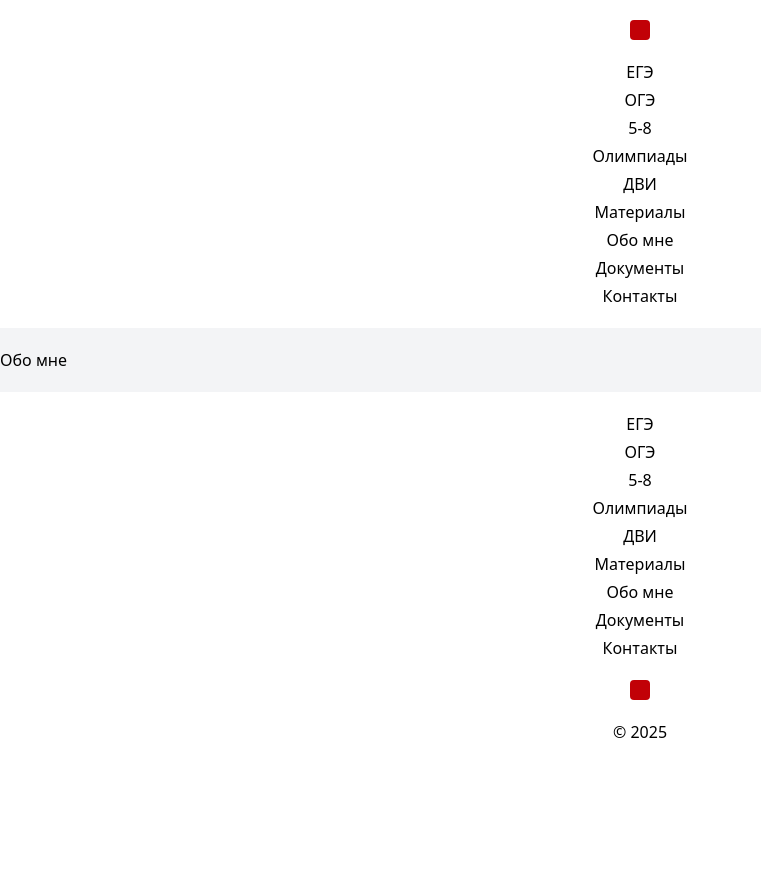
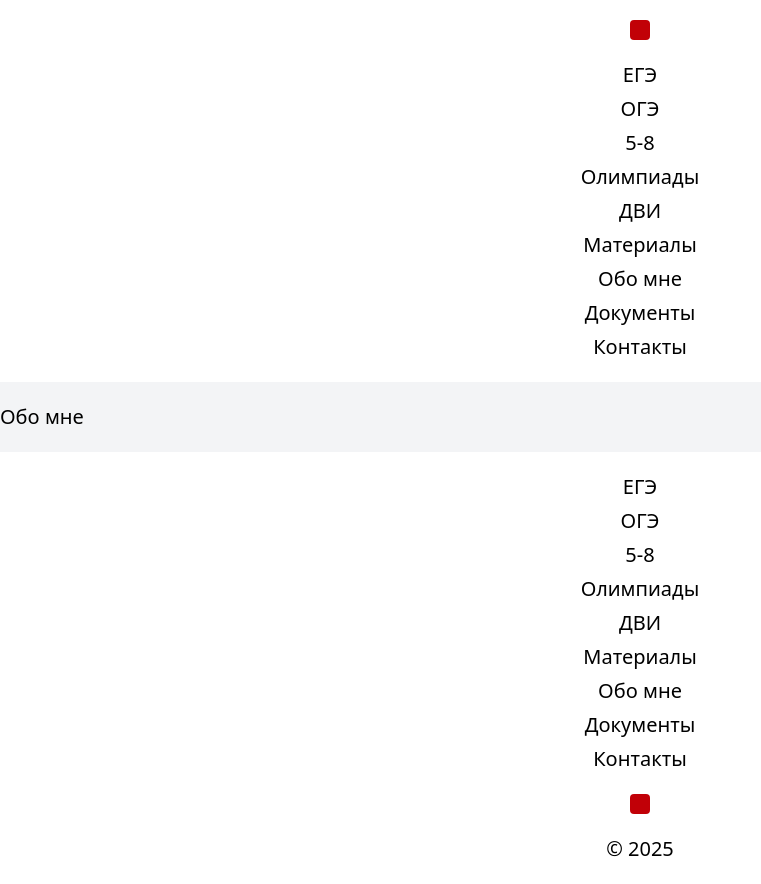
Before and after one commit to szatolokinweb/math-landing, a Next.js app: page / in a window 1280 px wide. Shown: the whole page, without its empty margins (0-761 px from the left). Before the commit the page ends 800 px from the top, so only its background shows below. Built offline with nearby package versions, Linux system fonts and the light colour scheme.

Commit message:
Обновление

```diff
--- a/src/app/globals.css
+++ b/src/app/globals.css
@@ -1 +1,5 @@
 @import "tailwindcss";
+
+body {
+    font-size: 20px;
+}
```
